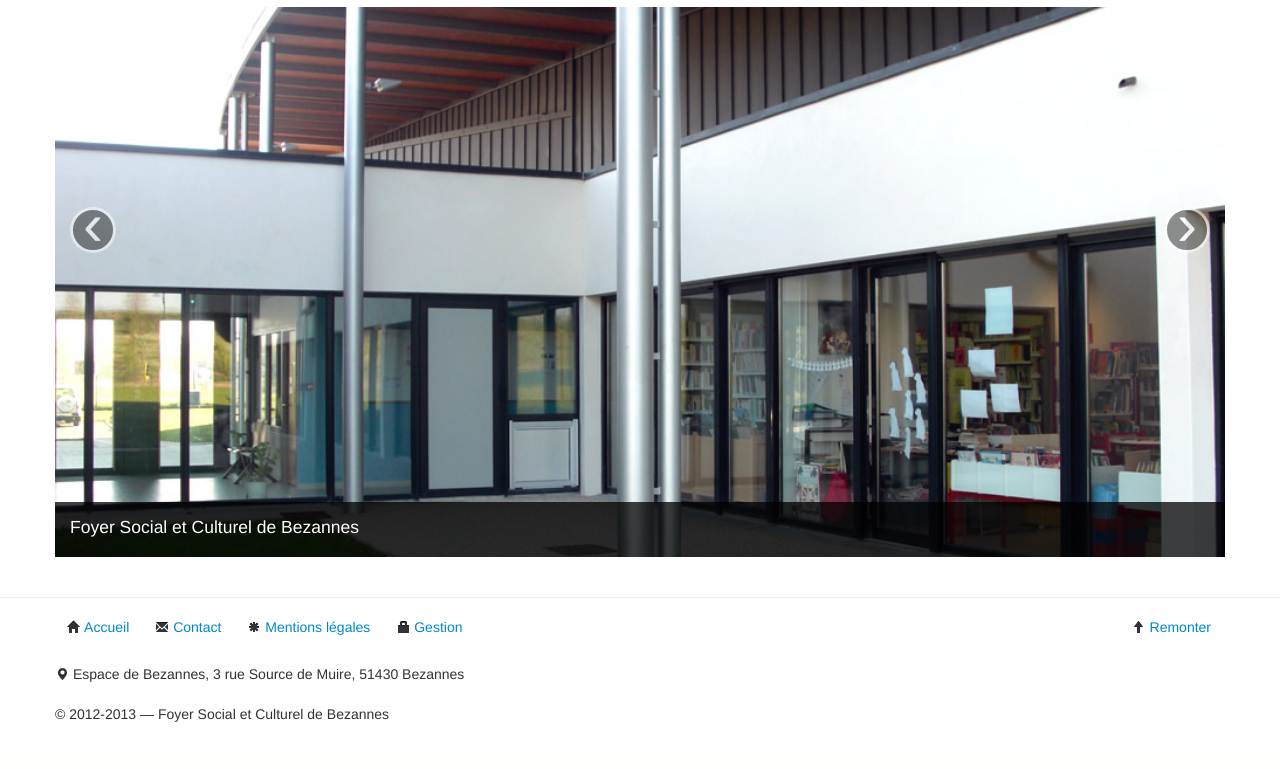
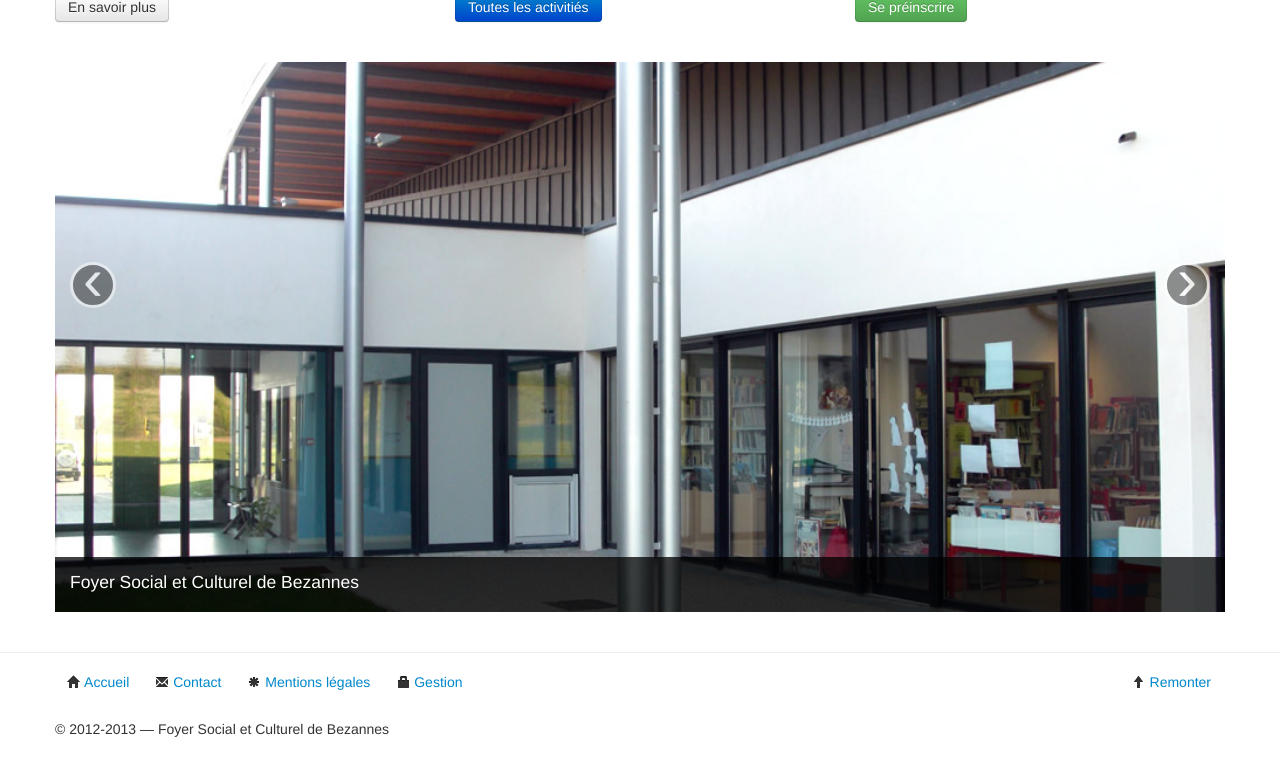
Before and after one commit to Devenet/FSC-Bezannes, a PHP site: page / in a window 1280 px wide. Shown: the part 579-1348 px from the top of the page. Before the commit the page ends 1301 px from the top, so only its background shows below. Run offline with PHP 8.4, Linux system fonts and the light colour scheme; some libraries are stand-ins or nearby versions; some web fonts are replaced.

Commit message:
Minor changes

```diff
--- a/admin/db.php
+++ b/admin/db.php
@@ -23,11 +23,11 @@ else {
 <html lang="fr">
 <head>
 <meta charset="UTF-8" />
-<title>Test</title>
+<title>Database</title>
 </head>
 <body>
 <?php
-  $bases = array('activities', 'schedules', 'participants', 'members', 'payments_transactions', 'payments_advantages', 'users_admin');
+  $bases = array('activities', 'schedules', 'participants', 'members', 'payments_transactions', 'payments_advantages', 'users_admin', 'history_admin');
   foreach ($bases as $db) {
     echo '<p style="width:250px; display:inline-block; text-align:right; margin-right:15px;">fsc_<strong>', $db ,'</strong></p><p style="display:inline-block;">';
     $query = SQL::sql()->query('SELECT COUNT(id) AS total FROM fsc_'.$db);
--- a/admin/index.php
+++ b/admin/index.php
@@ -72,7 +72,7 @@ $scripts = '';
 		<div class="navbar navbar-static-top">
 			<div class="navbar-inner">
 				<div class="container-fluid">
-				<a class="brand" href="/"><span class="fsc-blue">F</span><span class="fsc-green">S</span><span class="fsc-orange">C</span></a>
+				<!--<a class="brand" href="/"><span class="fsc-blue">F</span><span class="fsc-green">S</span><span class="fsc-orange">C</span></a>-->
 				<ul class="nav"><?php echo $mainMenu->display($page->url()); ?></ul>
 				<!-- user -->
 				<ul class="nav pull-right">
@@ -117,7 +117,7 @@ $scripts = '';
 		<footer>
 			<hr />
 			<div class="container">
-				<p class="pull-left">&copy; 2012 &mdash; Foyer Social et Culturel de Bezannes</p>
+				<p class="pull-left">&copy; <?php echo date('Y'); ?> &mdash; Foyer Social et Culturel de Bezannes</p>
 			</div>
 		</footer>
 		<!-- /footer -->
--- a/config/config.php
+++ b/config/config.php
@@ -21,6 +21,7 @@
     define('_JQUERY_', 'http://api.localhost.local/jquery/jquery-1.8.0.min.js');
   }
 
+  define('_SEARCH_ENGINE_', false);
   define('_YEAR_', 2012);
   define('_PHONE_SEC_', '0326362384');
 
--- a/index.php
+++ b/index.php
@@ -61,23 +61,24 @@ if (isset($_GET['rel']) && !$page->option('has-children')) {
     <link href="/css/bootstrap.min.css" rel="stylesheet" media="screen" />
     <link href="/css/fsc.css" rel="stylesheet" media="screen" />
     <meta name="viewport" content="width=device-width, initial-scale=1.0" />
-    <link href="/css/bootstrap-responsive.css" rel="stylesheet" />
+    <link href="/css/bootstrap-responsive.min.css" rel="stylesheet" />
   </head>
 
 	<body class="page-<?php echo strtolower($_GET['page']); ?>">
 
     <!-- head -->
     <header>
-      <a href="/"><img src="/img/logo-fsc.png" /></a>
-      <h1>Foyer Social et Culturel <span>de Bezannes</span></h1>
+      <a href="/"><img src="/img/logo-fsc<?php echo $page->url() != '/' ? '-small' : null; ?>.png" alt="FSC Bezannes" /></a>
+    <!--<h1>Foyer Social et Culturel <span class="bezannes">de Bezannes</span></h1>-->
+    <h1><span class="fsc-blue">Foyer</span> <span class="fsc-green">Social</span> et <span class="fsc-orange">Culturel</span> <span class="bezannes">de Bezannes</span></h1>
     </header>
-    <!-- /head -->
+  <!-- /head -->
 
     <!-- menu -->
     <div class="navbar navbar-static-top clearfix" id="menu">
       <div class="navbar-inner">
         <div class="container-fluid">
-          <a class="brand" href="/"><span class="fsc-blue">F</span><span class="fsc-green">S</span><span class="fsc-orange">C</span></a>
+          <!--<a class="brand" href="/"><span class="fsc-blue">F</span><span class="fsc-green">S</span><span class="fsc-orange">C</span></a>-->
           <a class="btn btn-navbar" data-toggle="collapse" data-target=".nav-collapse">
             <span class="icon-bar"></span>
             <span class="icon-bar"></span>
@@ -119,9 +120,12 @@ if (isset($_GET['rel']) && !$page->option('has-children')) {
           </ul>
         </div>
 
-        <div class="colophon">
-          <address><i class="icon-map-marker"></i> Espace de Bezannes, 3 rue Source de Muire, 51430 Bezannes</address>
-          <p>&copy; 2012-<?php echo date('Y'); ?> &mdash; Foyer Social et Culturel de Bezannes</p>
+        <div class="clearfix">
+          <p class="pull-left">&copy; 2012-<?php echo date('Y'); ?> &mdash; Foyer Social et Culturel de Bezannes</p>
+          <!--<ul class="inline pull-right">
+            <li><a href="#" title="Site valide HTML5"><img src="/img/badge-html5.png" alt="HTML5" /></a></li>
+            <li><a href="https://nicolabricot.com" title="Site adapté par nicolabricot"><img src="//nicolabricot.com/favicon.png" alt="nicolabricot" /></a></li>
+          </ul>-->
         </div>
       </div>
     </footer>
@@ -130,7 +134,7 @@ if (isset($_GET['rel']) && !$page->option('has-children')) {
     <script src="<?php echo _JQUERY_; ?>"></script>
     <script src="/js/bootstrap.min.js"></script>
     <?php
-      echo (!$page->option('hide-anchor-menu') ? '<script>$(document).ready(function() { document.location.href = "#menu"; }); </script>' : null);
+      // echo (!$page->option('hide-anchor-menu') ? '<script>$(document).ready(function() { document.location.href = "#menu"; }); </script>' : null);
       echo isset($jquery) ? $jquery : null;
       echo (_ANALYTICS_FSC_ ? "
       <script type=\"text/javascript\">
--- a/inscription/index.php
+++ b/inscription/index.php
@@ -18,7 +18,7 @@ $mainMenu = new Menu();
 // Menu secondaire droite
 $rightMenu = new Menu();
 	$rightMenu->addLink('Feedback', 'mailto:nicolas+fsc@devenet.info', 'bullhorn');
-	$rightMenu->addLink('FSC', _FSC_, 'home', true);
+	$rightMenu->addLink('<span class="fsc-blue">F</span><span class="fsc-green">S</span><span class="fsc-orange">C</span>', _FSC_, 'home', true);
 
 // Contenu de la page
 if (empty($_GET['page'])) $_GET['page'] = 'home';
@@ -65,7 +65,7 @@ $scripts = '';
 		<div class="navbar navbar-static-top">
 			<div class="navbar-inner">
 				<div class="container-fluid">
-				<a class="brand" href="/"><span class="fsc-blue">F</span><span class="fsc-green">S</span><span class="fsc-orange">C</span></a>
+				<!--<a class="brand" href="/"><span class="fsc-blue">F</span><span class="fsc-green">S</span><span class="fsc-orange">C</span></a>-->
 				<ul class="nav"><?php echo $mainMenu->display($page->url()); ?></ul>
 				<!-- user
 				<ul class="nav pull-right">
--- a/lib/content/page.php
+++ b/lib/content/page.php
@@ -35,7 +35,7 @@ class Page {
   }
 
   public function search_engine() {
-    return $this->search_engine;
+    return _SEARCH_ENGINE_ ? $this->search_engine : 'NOINDEX, NOARCHIVE, NOFOLLOW';
   }
 
   public function title() {
--- a/lib/db/sql.php
+++ b/lib/db/sql.php
@@ -7,7 +7,9 @@ class SQL {
 
     static public function sql(){
         if(!isset(self::$instance)){
+            //self::$instance = new PDO('mysql:host=mysql51-40.perso;dbname=bezannesfsc', 'bezannesfsc', 'Zdu32xdZ');
             self::$instance = new PDO('mysql:host=localhost;dbname=foyer', 'foyer', 'foyer');
+
             self::$instance->setAttribute(PDO::ATTR_ERRMODE, PDO::ERRMODE_EXCEPTION);
             self::$instance->setAttribute(PDO::ATTR_DEFAULT_FETCH_MODE, PDO::FETCH_ASSOC);
         }
```
